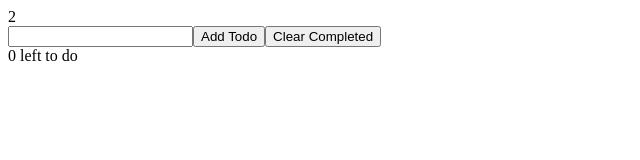
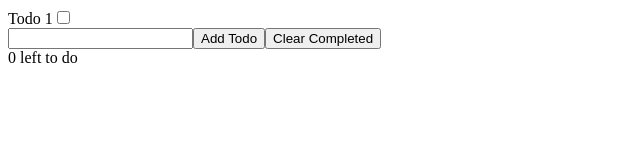
Before and after one commit to r-keenan/WebDevSimplified-React, a React (Create React App) app: page / in a window 1280 px wide. Shown: the top 160 px of the page, without its empty margins (0-640 px from the left). Built offline with nearby package versions, Linux system fonts and the light colour scheme.

Commit message:
Added in default ID, name, and complete property. created a checkbox for the todo item.

```diff
--- a/src/App.js
+++ b/src/App.js
@@ -3,7 +3,9 @@
 import ToDoList from "./components/ToDoList";
 
 function App() {
-  const [todos, setTodos] = useState(["Todo 1", "Todo 2"]);
+  const [todos, setTodos] = useState([
+    { id: 1, name: "Todo 1", complete: false },
+  ]);
   return (
     <>
       <ToDoList todos={todos} />
--- /dev/null
+++ b/src/components/ToDo.js
@@ -0,0 +1,12 @@
+import React from "react";
+
+export default function ToDo({ todo }) {
+  return (
+    <div>
+      <label>
+        {todo.name}
+        <input type="checkbox" checked={todo.complete} />
+      </label>
+    </div>
+  );
+}
--- a/src/components/ToDoList.js
+++ b/src/components/ToDoList.js
@@ -1,5 +1,8 @@
 import React from "react";
+import ToDo from "./ToDo";
 
 export default function ToDoList({ todos }) {
-  return <div>{todos.length}</div>;
+  return todos.map((todo) => {
+    return <ToDo key={todo.id} todo={todo} />;
+  });
 }
```
